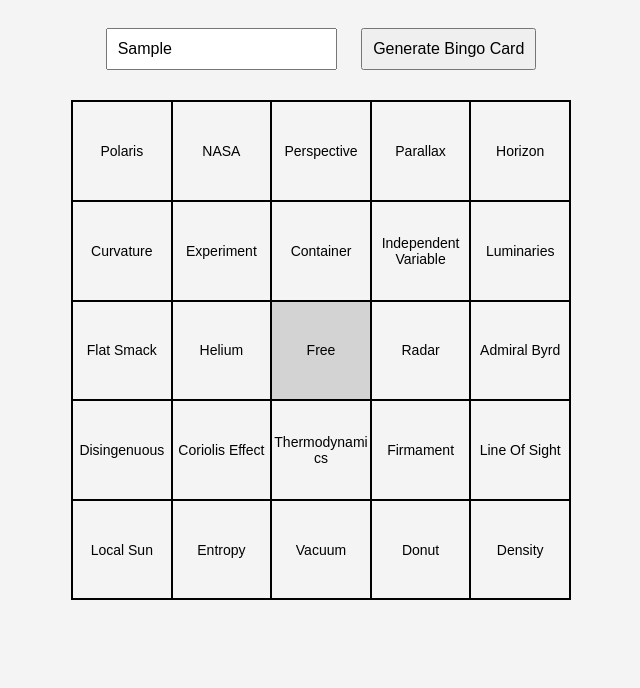
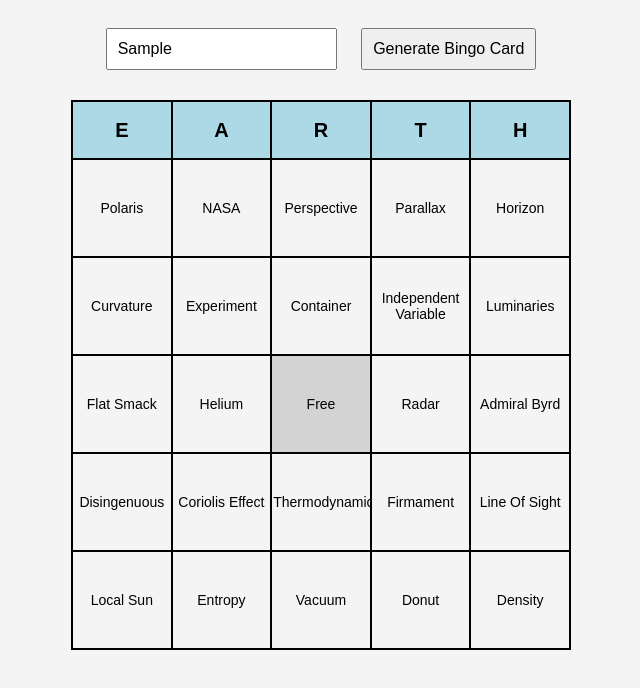
Before and after one commit to 0Keen0/Flingo, a plain HTML site: page index.html in a window 1280 px wide. Both pictures are taken after typing "Sample" into the empty fields and a click on the button "Generate Bingo Card". Shown: the part 60-748 px from the top of the page, without its empty margins (319-959 px from the left). Drawn offline with Linux system fonts and the light colour scheme.

Commit message:
Update index.html

```diff
--- a/index.html
+++ b/index.html
@@ -30,20 +30,32 @@
             border-collapse: collapse;
             table-layout: fixed; /* Ensures all columns and cells are of equal width */
             width: 500px; /* Fixed width for the whole table */
-            height: 500px; /* Fixed height for the whole table */
+            height: 550px; /* Adjusted total height to account for the header */
+        }
+
+        /* Style the table headers */
+        th {
+            border: 2px solid black;
+            width: 20%;
+            height: 50px; /* Fixed height for the header row */
+            text-align: center;
+            vertical-align: middle;
+            background-color: lightblue;
+            font-size: 20px;
+            font-weight: bold;
         }
 
         /* Style the individual table cells */
         td {
             border: 2px solid black;
             width: 20%; /* Each cell takes up 20% of the table's width */
-            height: 20%; /* Each cell takes up 20% of the table's height */
+            height: calc(100% / 6); /* Divide the remaining height evenly across the cells */
             text-align: center;
             vertical-align: middle;
             font-size: 14px;
-            word-wrap: break-word; /* Ensure long words wrap inside the cell */
             overflow: hidden; /* Hide overflow if the content is too long */
             cursor: pointer; /* Make the cells clickable */
+            transition: background-color 0.1s ease-in-out; /* Smoother background color transition */
         }
 
         /* Highlight the free space */
@@ -61,7 +73,7 @@
 <body>
     <h1>Bingo Card Generator</h1>
     <!-- Adding a simple input form for the seed and a generate button -->
-    <input type="text" id="seed" placeholder="Enter 10-digit code">
+    <input type="text" id="seed" placeholder="Enter 10-digit alphanumeric seed">
     <button onclick="generateBingo()">Generate Bingo Card</button>
 
     <!-- Placeholder for the generated Bingo card -->
@@ -97,6 +109,8 @@
 
             // Build the Bingo card (5x5 grid)
             let card = "<table>";
+            card += "<tr><th>E</th><th>A</th><th>R</th><th>T</th><th>H</th></tr>"; // Header row with "EARTH"
+
             let wordIndex = 0;
             for (let i = 0; i < 5; i++) {
                 card += "<tr>";
@@ -147,7 +161,9 @@
 
         // Function to toggle the cell's background color between green and default
         function toggleCell(cell) {
-            cell.classList.toggle('toggled');
+            requestAnimationFrame(() => {
+                cell.classList.toggle('toggled');
+            });
         }
     </script>
 </body>
```
